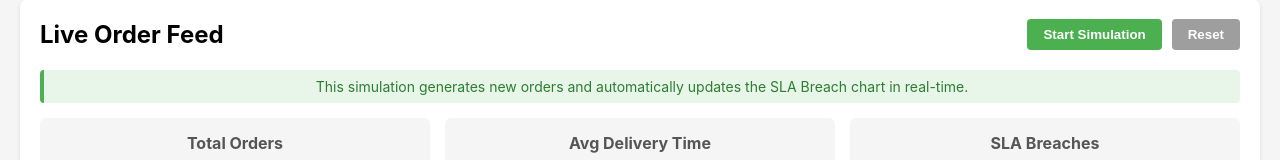
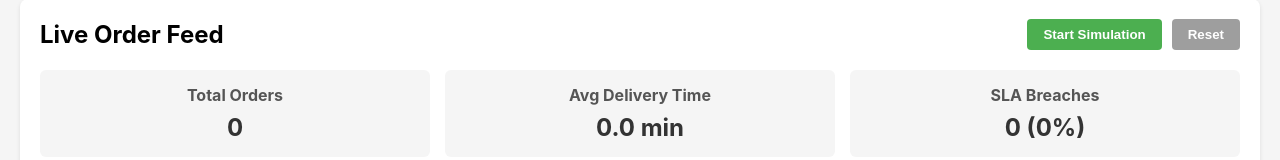
Before and after one commit to Rimidelo/BigData-mid-new, a React (Create React App) app in the folder mid-proj-dashboard/: page /dashboard in a window 1280 px wide. Shown: the part 880-1040 px from the top of the page. Built offline with nearby package versions, Linux system fonts and the light colour scheme; no server answers.

Commit message:
Remove simulation note from LiveOrderFeed component

```diff
--- a/mid-proj-dashboard/src/components/LiveOrderFeed.js
+++ b/mid-proj-dashboard/src/components/LiveOrderFeed.js
@@ -107,10 +107,6 @@ const LiveOrderFeed = ({ updateRate = 1000, slaBreachRef }) => {
         </div>
       </div>
 
-      <div className="simulation-note">
-        <p>This simulation generates new orders and automatically updates the SLA Breach chart in real-time.</p>
-      </div>
-
       <div className="stats-container">
         <div className="stat-item">
           <h3>Total Orders</h3>
```
